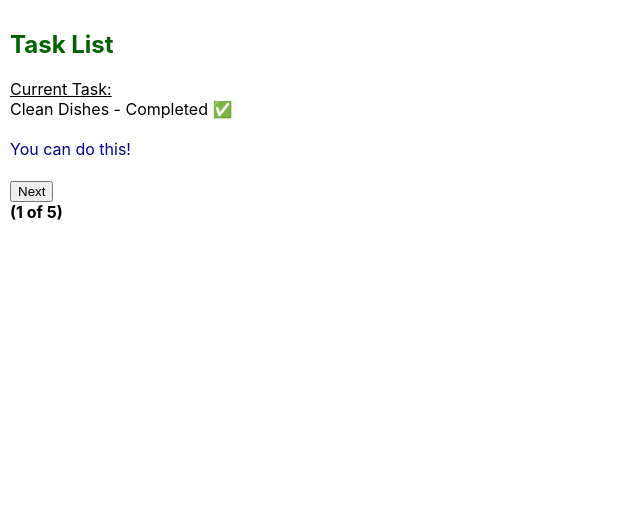
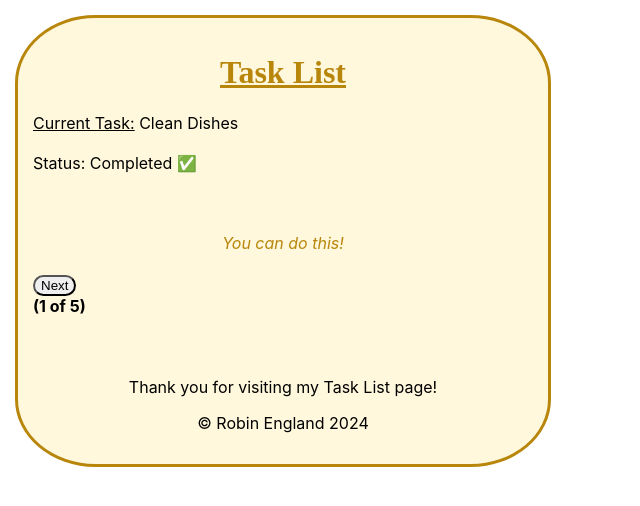
Before and after one commit to robin-england/Coding-Project-17, a React (Create React App) app: page / in a window 1280 px wide. Shown: the top 506 px of the page, without its empty margins (0-640 px from the left). Built offline with nearby package versions, Linux system fonts and the light colour scheme.

Commit message:
Made final edits to style and updated several css elements

```diff
--- a/src/App.css
+++ b/src/App.css
@@ -6,9 +6,33 @@ body {
 }
 
 .fancy-title{
-    color: darkgreen;
+    font-family: serif;
+    text-align: center;
+    color: darkgoldenrod;
+    text-decoration: underline;
 }
 
 .normal-title{
-    color: darkblue
+    color: darkgoldenrod;
+    text-align: center;
+    font-style: italic;
 }
+
+.app {
+    width: 500px;
+    height: auto;
+    border: 3px solid darkgoldenrod;
+    background-color: cornsilk;
+    margin: 5px;
+    padding: 15px;
+    border-radius: 15%;
+}
+
+.footer{
+    text-align: center;
+}
+
+button{
+    border-radius: 12px;
+    cursor: pointer;
+}
--- a/src/App.js
+++ b/src/App.js
@@ -8,9 +8,16 @@ import "./App.css";
 
 export default function App() {
   return (
-    <>
-      <FancyText title text="Task List" />
-      <TaskList />
-    </>
+    <div className="app">
+      <>
+        <FancyText title text="Task List" />
+        <TaskList />
+        <br /><br />
+        <section className="footer">
+          Thank you for visiting my Task List page!
+          <p>© Robin England 2024</p>
+        </section>
+      </>
+    </div>
   )
 }
--- a/src/FancyText.js
+++ b/src/FancyText.js
@@ -1,7 +1,7 @@
 export function FancyText({title, text}) {
 
     return title
-    ? <h2 className="fancy-title">{text}</h2> // Main Heading
+    ? <h1 className="fancy-title">{text}</h1> // Main Heading
     : <section className="normal-title">{text}</section> // Secondary Text
 
 }
--- a/src/TaskGenerator.js
+++ b/src/TaskGenerator.js
@@ -5,31 +5,30 @@ import { messages } from "./messages.js";
 
 
 export default function TaskList() {
-    let [index, setIndex] = useState(0);
-    let currentMessage = messages[index];
-    let [currentTasks, setCurrentTasks] = useState(tasks);
-    let currentTask = currentTasks[index];
+    let [index, setIndex] = useState(0);        // sets index
+    let currentMessage = messages[index];       // sets the current message according to the index
+    let [currentTasks, setCurrentTasks] = useState(tasks); // Initializes currentTasks according to imported tasks
+    let currentTask = currentTasks[index];        // sets the current task according to the index of currentTasks
 
     function handleClick() {
-        if (index < tasks.length - 1) {
+        if (index < tasks.length - 1) {     // increases index only if it is under 4
             setIndex(index + 1);
         }
         else {
-            setIndex(0)
+            setIndex(0)                     // sets index back to 0 so the next button loops
         }
     };
 
     // Implement a feature to mark tasks as completed, updating the isCompleted status within the tasks array:
+
     function handleComplete(taskId) {
         const newTask = currentTasks.map(functionTask => {
-            if (functionTask.id === taskId) {
-                // Update only the current task
+            if (functionTask.id === taskId) {                   // Update only the current task
                 return {
                     ...functionTask,
                     isCompleted: true,
                 }
-            } else {
-                // Other tasks remain unchanged
+            } else {                                            // Leaves other tasks remain unchanged
                 return functionTask;
             }
         });
@@ -39,15 +38,15 @@ export default function TaskList() {
     return (
         <>
             <div>
-                <u>Current Task:</u><br />
-                {currentTask.task} {' - '} {currentTask.isCompleted ? 'Completed ✅' : 'Pending'}{" "}
-                {!currentTask.isCompleted && <button onClick={() => { handleComplete(currentTask.id) }}>Complete Task</button>}
-                <br /><br />
-                <FancyText text={currentMessage} />
+                <u>Current Task:</u> {" "}
+                {currentTask.task} <br /><br />{'Status: '} {currentTask.isCompleted ? 'Completed ✅' : 'Pending...'}{" "}{/* Shows task as completed or pending */}
+                {!currentTask.isCompleted && <button onClick={() => { handleComplete(currentTask.id) }}>Complete Task</button>}{/* Only shows button to complete task, if it is not yet complete */}
+                <br /><br /><br /><br />
+                <FancyText text={currentMessage} />                              {/* Displays motivational message depending on index  */}
             </div>
 
             <h4>
-                <button onClick={handleClick}>
+                <button onClick={handleClick}>          {/* Button to increase index and cycle through tasks */}
                     Next
                 </button><br />
                 ({index + 1} of {tasks.length})
```
